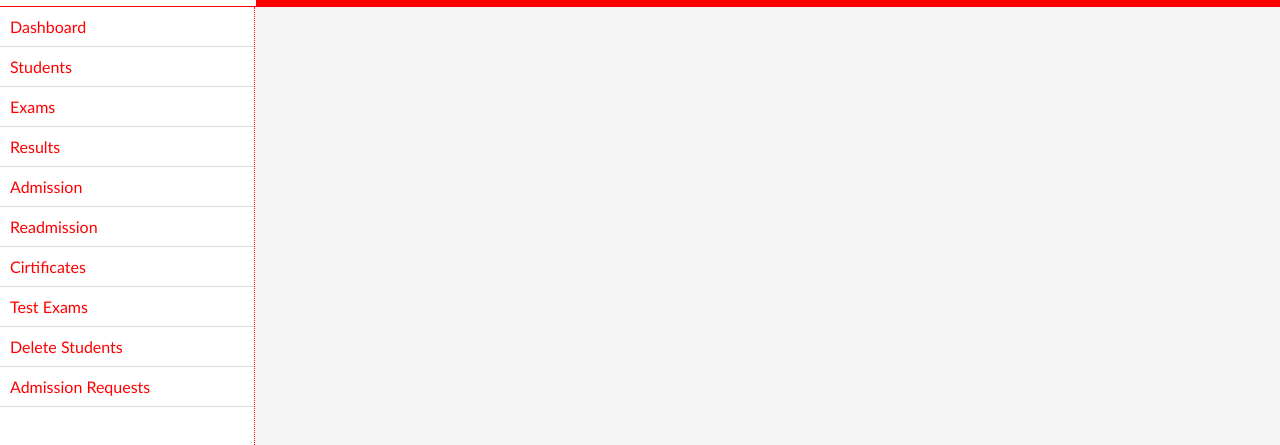
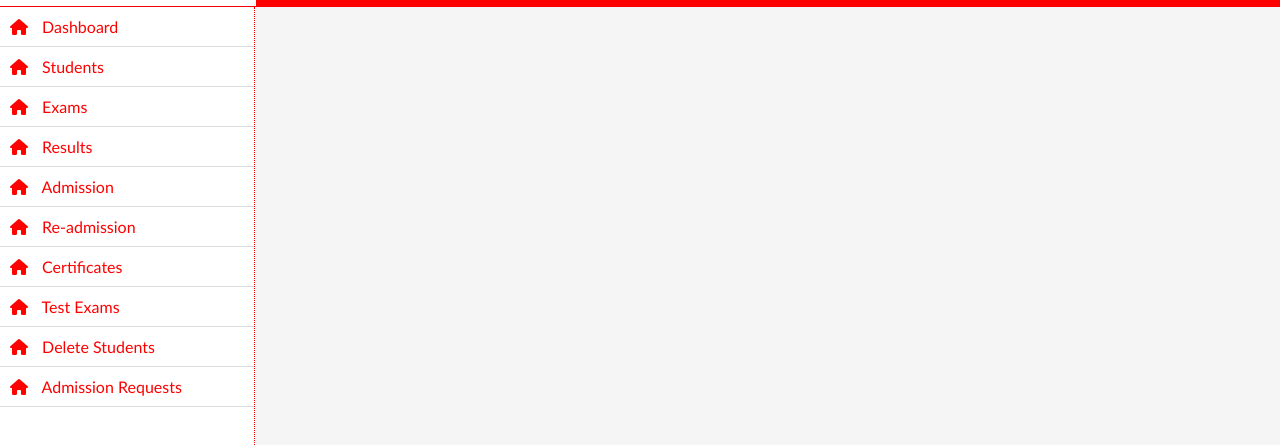
Before and after one commit to milandashscripl/codingvidyalaya, a website built with Parcel: page dashboard.html in a window 1280 px wide. Both pictures are taken after a click on the icon 283 px from the left and 25 px from the top of the page. Shown: the part 44-489 px from the top of the page. Built offline with nearby package versions, Linux system fonts and the light colour scheme.

Commit message:
icons added

```diff
--- a/dashboard.html
+++ b/dashboard.html
@@ -43,16 +43,16 @@
         <div class="main">
             <div class="main_sidebar">
                 <ul>
-                    <li><a href="">Dashboard</a></li>
-                    <li><a href="">Students</a></li>
-                    <li><a href="">Exams</a></li>
-                    <li><a href="">Results</a></li>
-                    <li><a href="">Admission</a></li>
-                    <li><a href="">Readmission</a></li>
-                    <li><a href="">Cirtificates</a></li>
-                    <li><a href="">Test Exams</a></li>
-                    <li><a href="">Delete Students</a></li>
-                    <li><a href="">Admission Requests</a></li>
+                    <li><a href=""><i class="fa fa-home sidebar_icon"></i> Dashboard</a></li>
+                    <li><a href=""><i class="fa fa-home sidebar_icon"></i> Students</a></li>
+                    <li><a href=""><i class="fa fa-home sidebar_icon"></i> Exams</a></li>
+                    <li><a href=""><i class="fa fa-home sidebar_icon"></i> Results</a></li>
+                    <li><a href=""><i class="fa fa-home sidebar_icon"></i> Admission</a></li>
+                    <li><a href=""><i class="fa fa-home sidebar_icon"></i> Re-admission</a></li>
+                    <li><a href=""><i class="fa fa-home sidebar_icon"></i> Certificates</a></li>
+                    <li><a href=""><i class="fa fa-home sidebar_icon"></i> Test Exams</a></li>
+                    <li><a href=""><i class="fa fa-home sidebar_icon"></i> Delete Students</a></li>
+                    <li><a href=""><i class="fa fa-home sidebar_icon"></i> Admission Requests</a></li>
                 </ul>
             </div>
             <div class="main_body">
--- a/style.css
+++ b/style.css
@@ -207,6 +207,10 @@ html{
     text-decoration: none;
     color: red;
   }
+  .main_sidebar--show ul li a .sidebar_icon{
+    color: red;
+    margin-right: 10px;
+  }
   .main_body{
     width: 100%;
     height: calc(100vh - 50px);
@@ -252,6 +256,9 @@ html{
     .main_sidebar--show ul li a{
       color: white;
     }
+    .main_sidebar--show ul li a .sidebar_icon{
+      color: white;
+    }
     .profile_menu--show{
       width: 20vw;
     }
```
